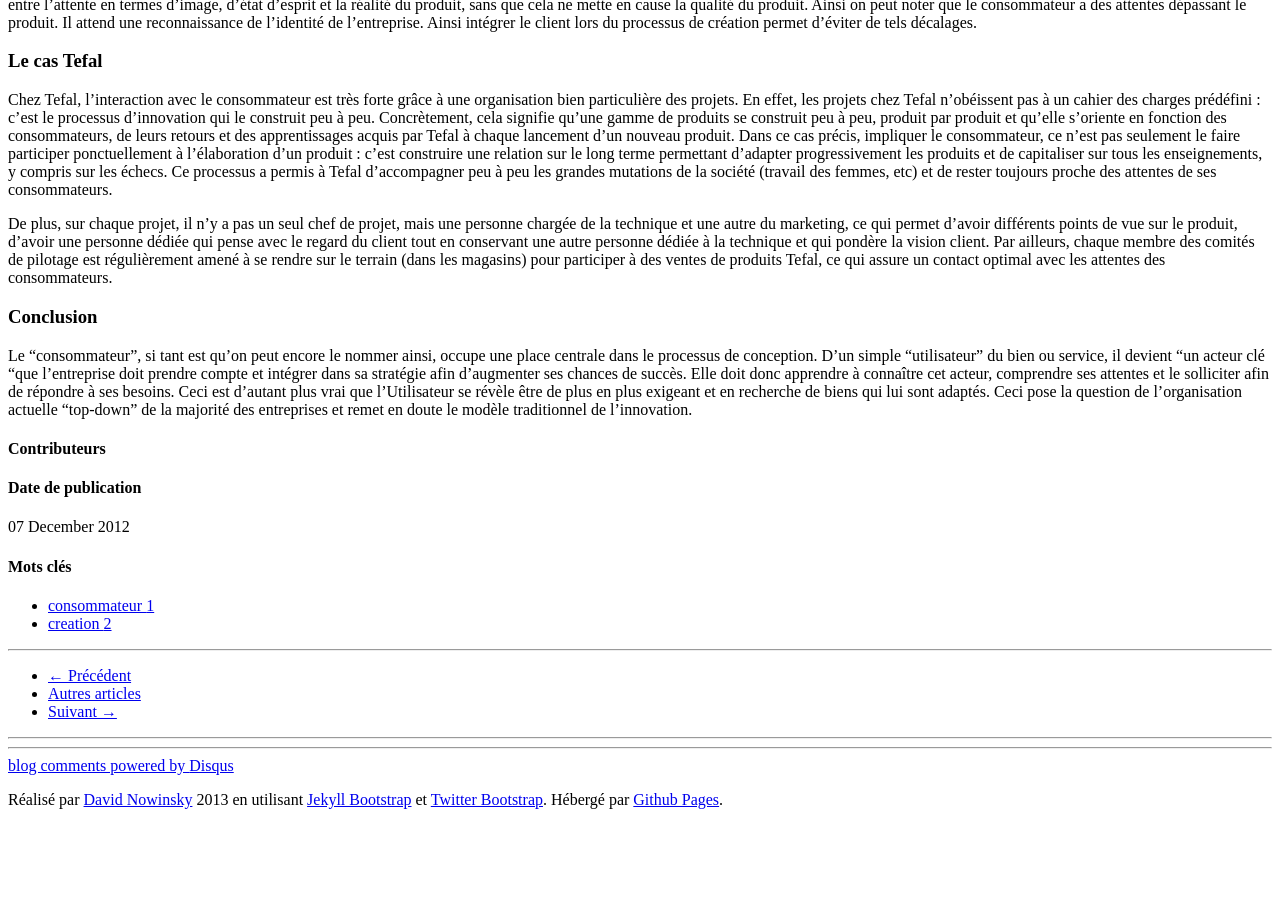
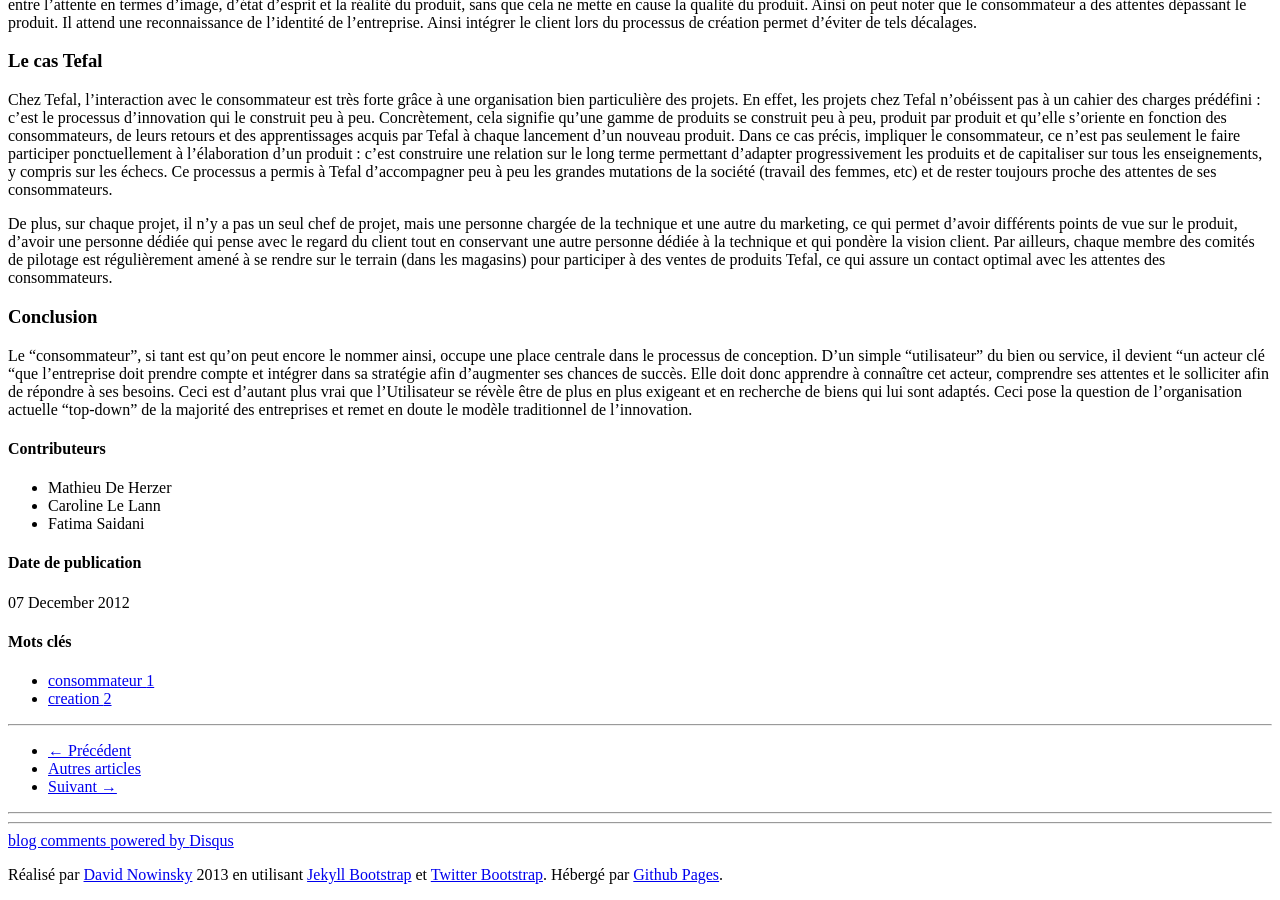
Before and after one commit to davinov/masterpic-montreal-2012, a Jekyll site: the page built from _posts/2012-12-07-Implication-du-consommateur-dans-le-processus-de-creation.md, in a window 1280 px wide and 900 px high, scrolled down 1706 px. Built offline with Jekyll 4.4.1, drawn with Linux system fonts in a browser that asks for light colours; nearby versions of some CDN libraries; comment, search, counter and statistics services are not loaded; before the commit the page ends 2531 px from its top, so only the background shows below that.

Commit message:
Add authors

```diff
--- a/_posts/2012-12-07-Implication-du-consommateur-dans-le-processus-de-creation.md
+++ b/_posts/2012-12-07-Implication-du-consommateur-dans-le-processus-de-creation.md
@@ -3,6 +3,10 @@
 tags : [consommateur, creation]
 category: Articles
 title: "L'implication du consommateur dans le processus de création : les méthodes d'exploration des besoins et de la valeur"
+authors:
+ - {name : "Mathieu De Herzer"}
+ - {name : "Caroline Le Lann"}
+ - {name : "Fatima Saidani"}
 ---
 {% include JB/setup %}
 
```
